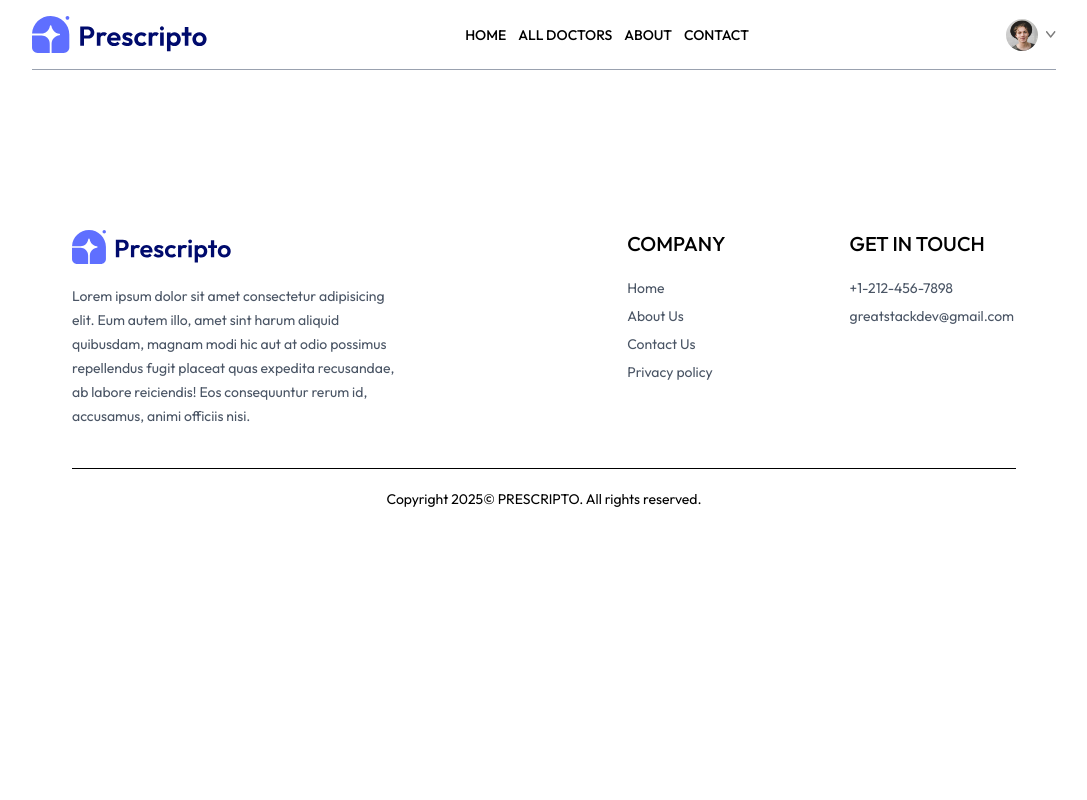
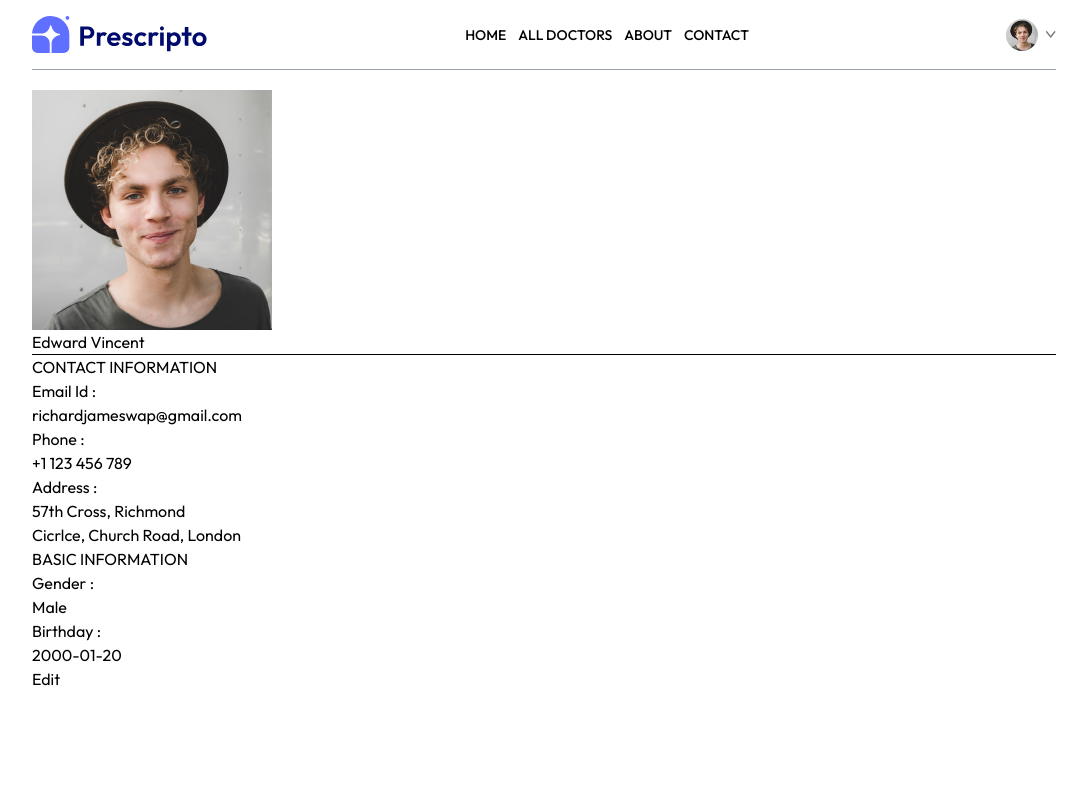
Before and after one commit to Anupsimha/PRESCRIPTO---Doctor-Appointment-System, a React (Vite) app in the folder frontend/: page /my-profile in a window 1280 px wide. Shown: the top 800 px of the page, without its empty margins (96-1183 px from the left). Built offline with nearby package versions, Linux system fonts and the light colour scheme; the HTML template or start-up script is replaced by a standard one.

Commit message:
Worked on Login page and myProfile page

```diff
--- a/frontend/src/pages/Login.jsx
+++ b/frontend/src/pages/Login.jsx
@@ -14,13 +14,31 @@ const Login = () => {
 
   return (
     <form className='min-h-[80vh] flex items-center' onSubmit={onSubmitHandler}>
-      <div>
-        <p>{state === 'Sign Up' ? "Create Account" : "Login"}</p>
+      <div className='flex flex-col gap-3 m-auto items-start p-8 min-w-[340px] sm:min-w-96 border rounded-xl text-zinc-600 text-sm shadow-lg'>
+        <p className='text-2xl font-semibold'>{state === 'Sign Up' ? "Create Account" : "Login"}</p>
         <p>Please {state === 'Sign Up' ? "sign up" : "log in"} to book appointments.</p>
-        <div>
+        {
+          state === "Sign Up" && <div className='w-full'>
           <p>Full Name</p>
-          <input type="text" value={name} onChange={(e) => setName(e.target.value)} />
+          <input className='border border-zinc-300 rounded w-full p-2 mt-1' type="text" value={name} onChange={(e) => setName(e.target.value)} />
         </div>
+        }
+        <div className='w-full'>
+          <p>Email</p>
+          <input className='border border-zinc-300 rounded w-full p-2 mt-1' type="email" value={email} onChange={(e) => setEmail(e.target.value)} />
+        </div>
+        <div className='w-full'>
+          <p>Password</p>
+          <input className='border border-zinc-300 rounded w-full p-2 mt-1' type="password" value={password} onChange={(e) => setPassword(e.target.value)} />
+        </div>
+        <button className='bg-blue-500 text-white w-full py-2 rounded-md text-base'>{state === 'Sign Up' ? "Create Account" : "Login"}</button>
+        {
+          state === 'Sign Up' ? (
+            <p className='text-sm text-zinc-500'>Already have an account? <span className='text-blue-500 underline cursor-pointer' onClick={() => setState('Login')}>Login here</span></p>
+          ) : (
+            <p className='text-sm text-zinc-500'>Don't have an account? <span className='text-blue-500 underline cursor-pointer' onClick={() => setState('Sign Up')}>Click here</span></p>
+          )
+        }
       </div>
     </form>
   )
--- a/frontend/src/pages/MyProfile.jsx
+++ b/frontend/src/pages/MyProfile.jsx
@@ -1,9 +1,93 @@
-import React from 'react'
+import React, { useState } from 'react'
+import { assets } from '../assets/assets_frontend/assets.js'
 
 const MyProfile = () => {
+
+  const [userData , setUserData] = useState({
+    name : "Edward Vincent",
+    image : assets.profile_pic,
+    email : 'richardjameswap@gmail.com',
+    phone : '+1 123 456 789',
+    address : {
+      line1 : "57th Cross, Richmond",
+      line2 : "Cicrlce, Church Road, London"
+    },
+    gender: 'Male',
+    dob: '2000-01-20'
+  })
+
+  const [isEdit , setIsEdit] = useState(false);
+
   return (
     <div>
 
+      <img src={userData.image} alt="" />
+
+      {
+        isEdit ?
+          <input type='text' value={userData.name} onChange={e => setUserData(prev => ({...prev,name:e.target.value}))}></input> :
+          <p>{userData.name}</p>
+      }
+
+      <hr />
+      <div>
+        <p>CONTACT INFORMATION</p>
+        <div>
+          <p>Email Id : </p>
+          <p>{userData.email}</p>
+          <p>Phone : </p>
+          {
+            isEdit ?
+              <input type='text' value={userData.phone} onChange={e => setUserData(prev => ({...prev , phone:e.target.value}))}></input> :
+              <p>{userData.phone}</p>
+          }
+          <p>Address : </p>
+          {
+            isEdit ?
+              <p>
+                <input onChange={(e) => setUserData(prev => ({ ...prev , address : { ...prev.address , line1 : e.target.value } }))}  value={userData.address.line1} type='text'></input>
+                <br />
+                <input onChange={(e) => setUserData(prev => ({ ...prev , address : { ...prev.address , line2 : e.target.value } }))}  value={userData.address.line2} type='text'></input>
+              </p>
+              : <p>
+                {userData.address.line1}
+                <br />
+                {userData.address.line2}
+              </p>
+          }
+        </div>
+      </div>
+      <div>
+        <p>BASIC INFORMATION</p>
+        <div>
+          <p>Gender : </p>
+          {
+            isEdit ?
+              <select onChange={(e) => setUserData(prev => ({ ...prev , gender : e.target.value }))} value={userData.gender}>
+                <option value="Male">Male</option>
+                <option value="Female">Female</option>
+              </select>
+              :
+              <p>{userData.gender}</p>
+          }
+          <p>Birthday : </p>
+          {
+            isEdit ?
+              <input type='date' value={userData.dob} onChange={e => setUserData(prev => ({...prev , dob:e.target.value}))}></input>
+              :
+              <p>{userData.dob}</p>
+          }
+        </div>
+      </div>
+
+      <div>
+        {
+          isEdit ?
+          <button onClick={() => setIsEdit(false)}>Save Information</button>
+          :
+          <button onClick={() => setIsEdit(true)}>Edit</button>
+        }
+      </div>
     </div>
   )
 }
```
